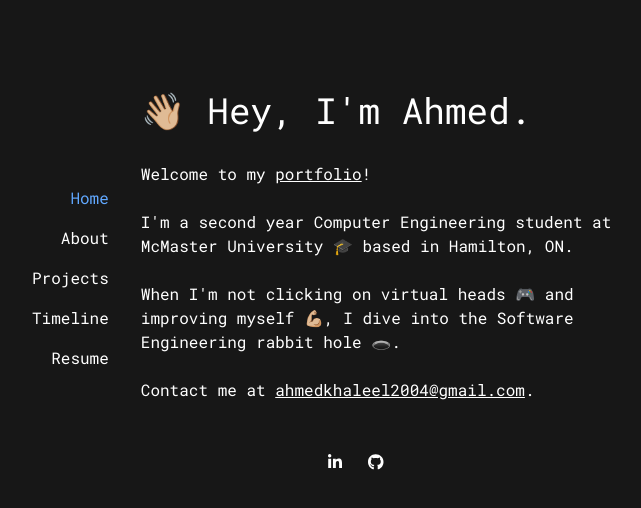
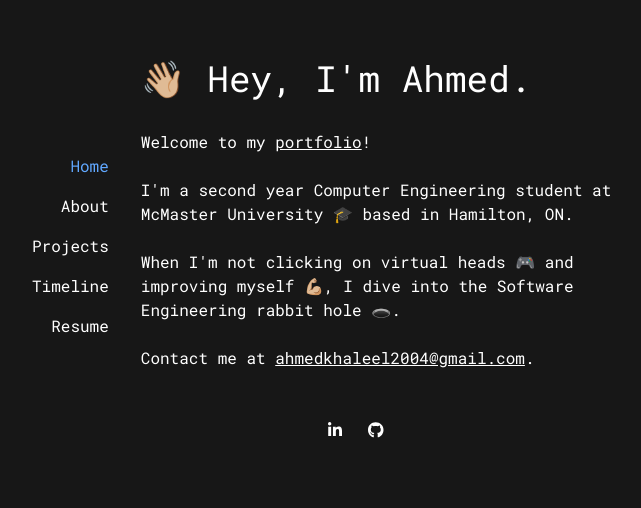
Before and after one commit to ahmedkhaleel2004/portfolio, a Next.js app: page / in a window 1280 px wide. Shown: the part 102-610 px from the top of the page, without its empty margins (280-921 px from the left). Built offline with nearby package versions, Linux system fonts and the light colour scheme.

Commit message:
fix padding top

```diff
--- a/app/layout.tsx
+++ b/app/layout.tsx
@@ -50,7 +50,7 @@ export default function RootLayout({
 	return (
 		<html lang="en" className={`${roboto_mono.variable}`}>
 			<body className="min-h-screen bg-body-grey text-white">
-				<div className="pt-40 mx-auto max-w-2xl flex">
+				<div className="pt-32 mx-auto max-w-2xl flex">
 					<Navbar />
 					{children}
 					<Analytics />
```
